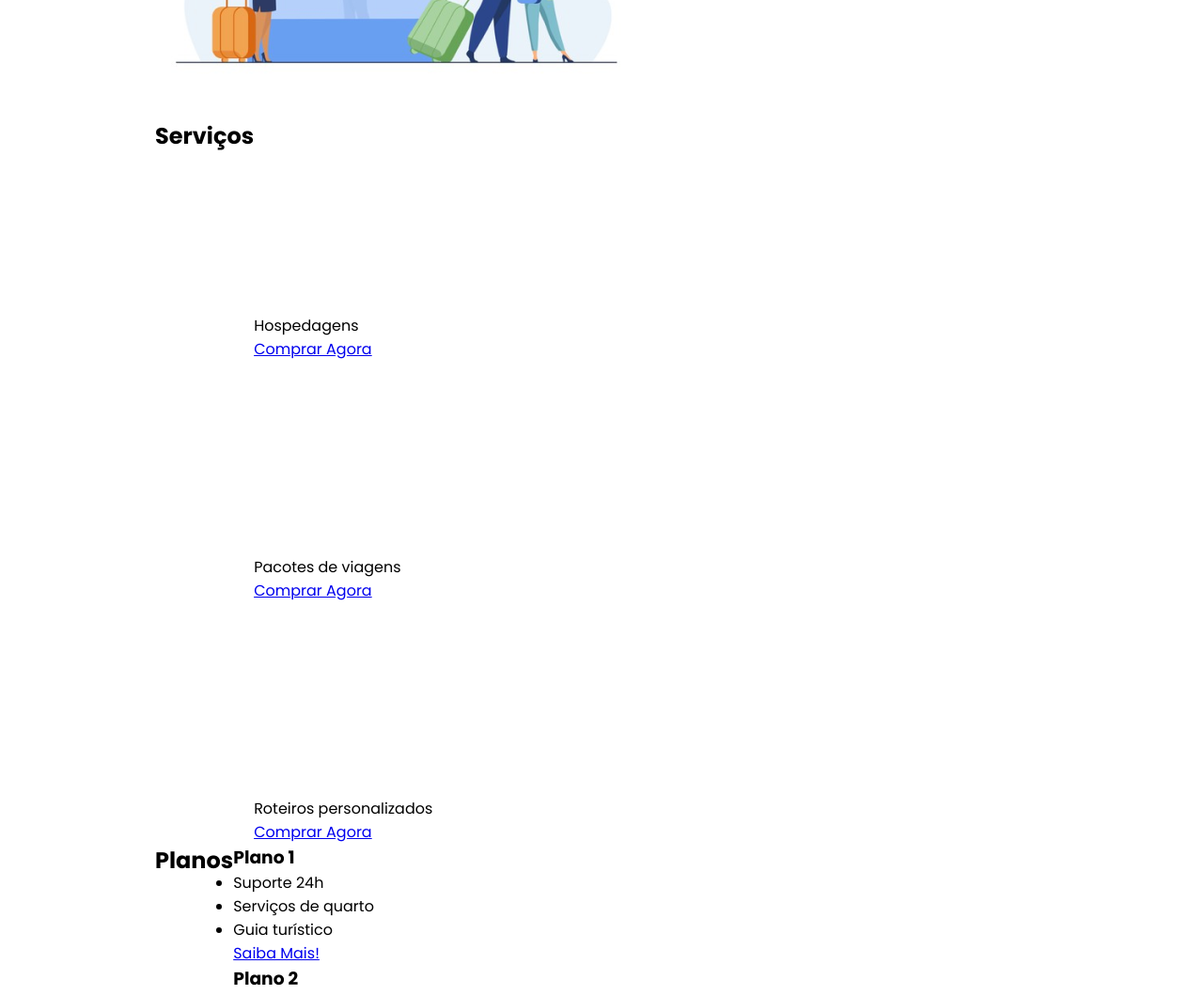
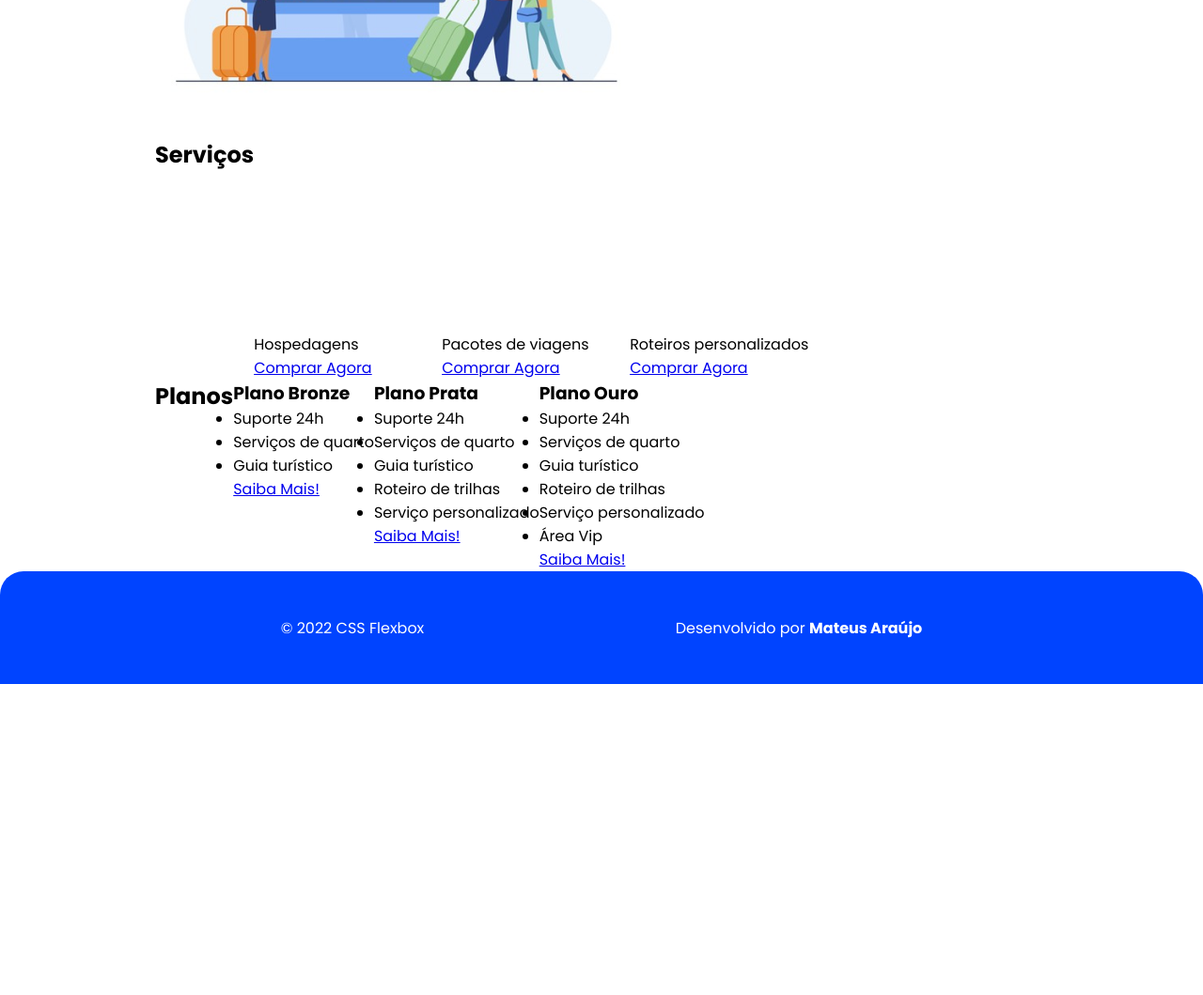
Before and after one commit to mateusaraujos/project-flexbox-dio, a plain HTML site: page flex-projeto/index.html in a window 1280 px wide. Shown: the part 760-1819 px from the top of the page at 94% size. After the commit the page ends 1488 px from the top, so only its background shows below. Drawn offline with Linux system fonts and the light colour scheme.

Commit message:
cabeçalho e rodapé alterados

```diff
--- a/flex-projeto/index.html
+++ b/flex-projeto/index.html
@@ -98,7 +98,7 @@
         <section id="tipos-planos">
             <article class="nossos-planos">
                 <header class="tiposplanos-header">
-                    <h3 class="subtitle-tipos">Plano 1</h3>
+                    <h3 class="subtitle-tipos">Plano Bronze</h3>
                 </header>
 
                 <ul class="lista-planos">
@@ -111,7 +111,7 @@
 
             <article class="nossos-planos">
                 <header class="tiposplanos-header">
-                    <h3 class="subtitle-tipos">Plano 2</h3>
+                    <h3 class="subtitle-tipos">Plano Prata</h3>
                 </header>
 
                 <ul class="lista-planos">
@@ -126,7 +126,7 @@
 
             <article class="nossos-planos">
                 <header class="tiposplanos-header">
-                    <h3 class="subtitle-tipos">Plano 3</h3>
+                    <h3 class="subtitle-tipos">Plano Ouro</h3>
                 </header>
 
                 <ul class="lista-planos">
--- a/flex-projeto/style.css
+++ b/flex-projeto/style.css
@@ -12,7 +12,10 @@
 
 #up-bar {
     background-color: #0044ff;
-    height: 100px;
+    height: 80px;
+    padding: 20px 0;
+    border-bottom-left-radius: 25px;
+    border-bottom-right-radius: 25px;
 }
 
 #header-bar {
@@ -52,9 +55,16 @@
     color: #0044ff;
 }
 
+#tipos-servicos, #tipos-planos {
+    display: flex;
+}
+
 #bottom-bar {
-    height: 100px;
+    height: 80px;
+    padding: 20px 0;
     background-color: #0044ff;
+    border-top-left-radius: 25px;
+    border-top-right-radius: 25px;
 }
 
 #footer-bar {
@@ -76,7 +86,7 @@
     }
 }
 
-@media (max-width: 600px) {
+@media (max-width: 650px) {
     #header-bar {
         flex-direction: column;
     }
```
